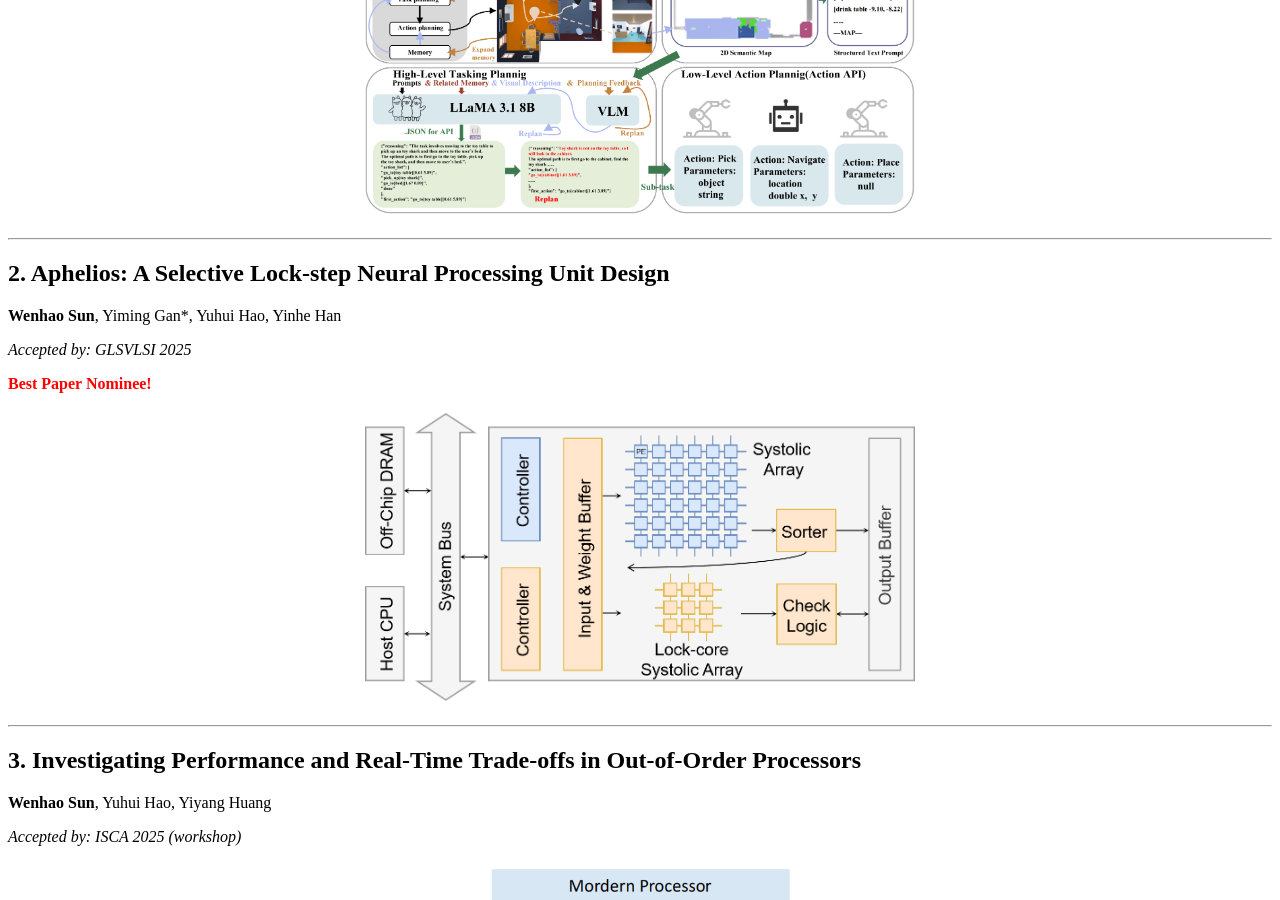
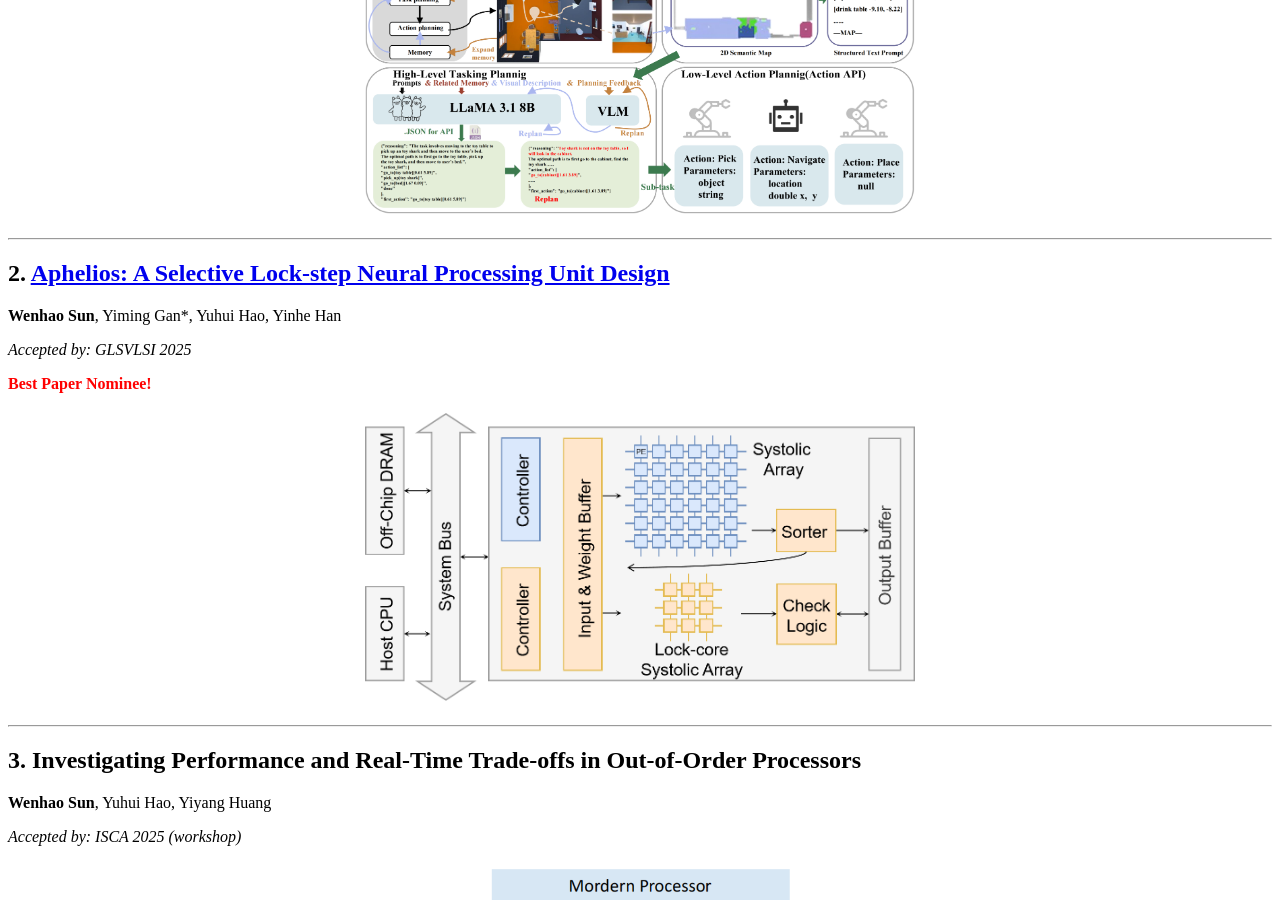
Before and after one commit to sun123-cmd/sun123-cmd.github.io, a Jekyll site: the page built from _pages/includes/pub.md, in a window 1280 px wide and 900 px high, scrolled down 667 px. Built offline with Jekyll 4.4.1, drawn with Linux system fonts in a browser that asks for light colours; our own code applies the rules of GitHub Pages for plain Markdown files; some of the changed lines change nothing that is shown.

Commit message:
Update pub.md

```diff
--- a/_pages/includes/pub.md
+++ b/_pages/includes/pub.md
@@ -12,7 +12,7 @@
 </figure>
 
 ---
-## 2. Aphelios: A Selective Lock-step Neural Processing Unit Design
+## 2. [Aphelios: A Selective Lock-step Neural Processing Unit Design](https://dl.acm.org/doi/10.1145/3716368.3735205)
 
  **Wenhao Sun**, Yiming Gan*, Yuhui Hao, Yinhe Han
 
```
